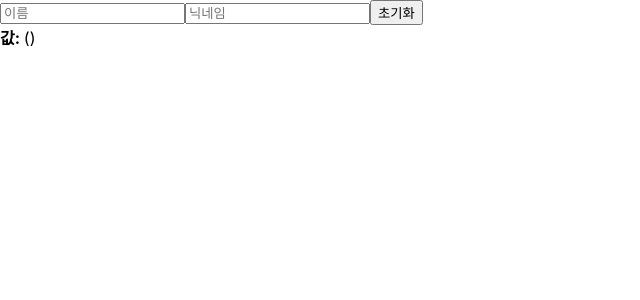
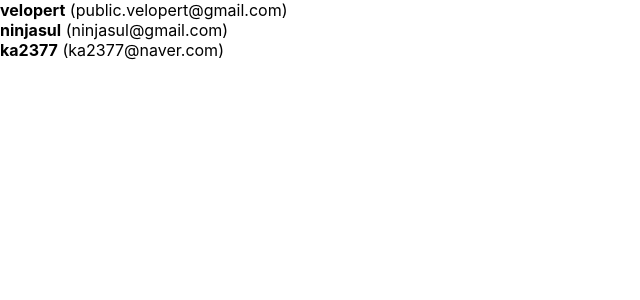
Before and after one commit to ninjasul/begin-react, a React (Create React App) app: page / in a window 1280 px wide. Shown: the top 300 px of the page, without its empty margins (0-640 px from the left). Built offline with nearby package versions, Linux system fonts and the light colour scheme.

Commit message:
배열 출력

```diff
--- a/src/App.js
+++ b/src/App.js
@@ -1,9 +1,9 @@
 import React from 'react';
-import MultipleInputSample from "./MultipleInputSample";
+import UserList from "./UserList";
 
 function App() {
   return (
-     <MultipleInputSample />
+     <UserList />
   );
 }
 
--- /dev/null
+++ b/src/UserList.js
@@ -0,0 +1,44 @@
+import React from 'react';
+
+function User({ user }) {
+    return (
+        <div>
+            <b>{user.username}</b> <span>({user.email})</span>
+        </div>
+    );
+}
+
+function UserList() {
+    const users = [
+        {
+            id: 1,
+            username: 'velopert',
+            email: 'public.velopert@gmail.com'
+        },
+        {
+            id: 2,
+            username: 'ninjasul',
+            email: 'ninjasul@gmail.com'
+        },
+        {
+            id: 3,
+            username: 'ka2377',
+            email: 'ka2377@naver.com'
+        },
+    ];
+
+    return (
+        <div>
+            {
+                // key 가 있어야 각 element를 식별할 수 있음.
+                // 객체 내에 key 로 삼을 만한 것이 없다면 차선으로 배열 index 값을 입력.
+                // 하지만 추천하지는 않음.
+                users.map(
+                    user => (<User user={user} key={user.id} />)
+                )
+            }
+        </div>
+    );
+}
+
+export default UserList;
```
Also changed, not shown: src/05_MultipleInput_App.js (added, +10 -0 lines).
